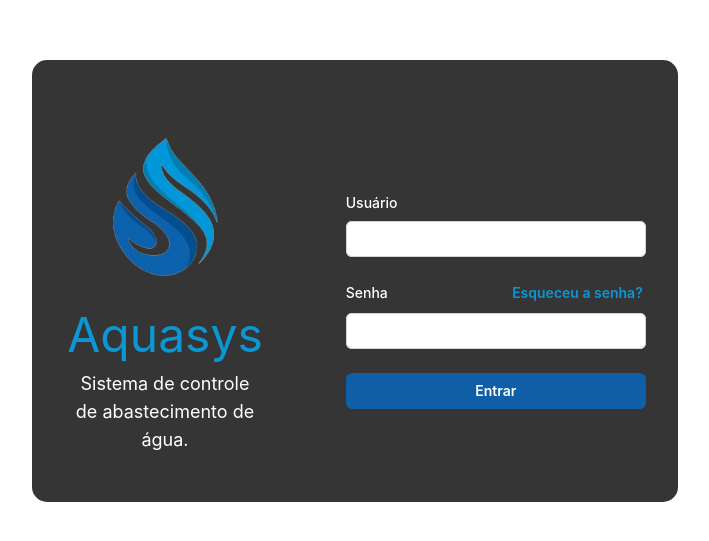
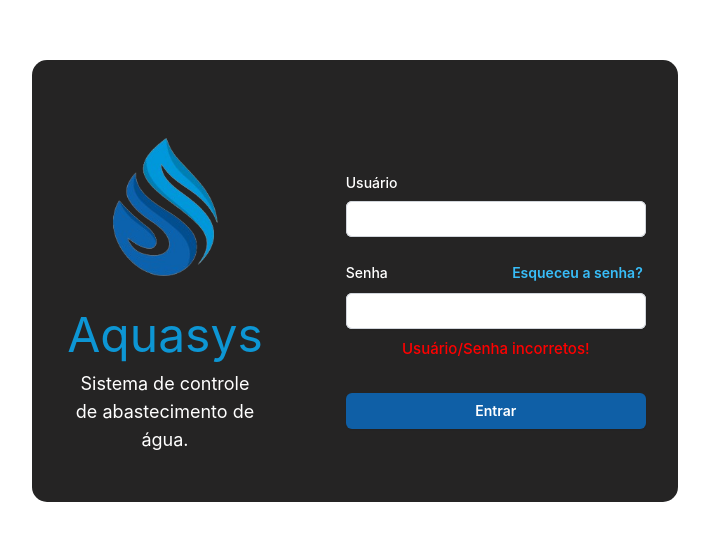
Before and after one commit to denilsonc/Projeto_TCC, a Vue app: page / in a window 1280 px wide. Shown: the part 119-660 px from the top of the page, without its empty margins (285-994 px from the left). Built offline with nearby package versions, Linux system fonts and the light colour scheme.

Commit message:
Página Login Front-end completo

```diff
--- a/src/assets/base.css
+++ b/src/assets/base.css
@@ -19,6 +19,7 @@
   --vt-c-divider-light-2: rgba(60, 60, 60, 0.12);
   --vt-c-divider-dark-1: rgba(84, 84, 84, 0.65);
   --vt-c-divider-dark-2: rgba(84, 84, 84, 0.48);
+  --vt-c-divider-dark-3: rgb(37, 36, 36);
 
   --vt-c-text-light-1: var(--vt-c-indigo);
   --vt-c-text-light-2: rgba(60, 60, 60, 0.66);
@@ -30,6 +31,8 @@
   --color-tertiary: #0D96D4;
   --color-quaternary: #04B2D9;
   --color-quinary: #000;
+  --color-alert-red-black: rgb(255, 0, 0);
+  --color-alert-red-light: red;
 
 }
 
@@ -38,13 +41,14 @@
   --color-background: var(--vt-c-white);
   --color-background-soft: var(--vt-c-white-soft);
   --color-background-mute: var(--vt-c-white-mute);
-  --color-block-background: var(--vt-c-black-block);
+  --color-block-background: var(--vt-c-divider-dark-3);
   --color-block-text: var(--vt-c-text-dark-1);
   --color-border: var(--vt-c-divider-light-2);
   --color-border-hover: var(--vt-c-divider-light-1);
   --color-link-color: var(--color-tertiary);
   --color-heading: var(--vt-c-text-light-1);
   --color-text: var(--vt-c-text-light-1);
+  --color-text-alert-block: var(--color-alert-red-black);
 
   --section-gap: 160px;
 }
@@ -59,6 +63,7 @@
     --color-border: var(--vt-c-divider-dark-2);
     --color-border-hover: var(--vt-c-divider-dark-1);
     --color-link-color: var(--color-primary);
+    --color-text-alert-block: var(--color-alert-red-light);
 
     --color-heading: var(--vt-c-text-dark-1);
     --color-text: var(--vt-c-text-dark-2);
--- a/src/assets/main.css
+++ b/src/assets/main.css
@@ -38,6 +38,9 @@
 }
 .text-center {
   text-align: center;
+}
+.text-alert{
+  color: var(--color-text-alert-block);
 }
 
 input {
--- a/src/views/SingIn.vue
+++ b/src/views/SingIn.vue
@@ -1,7 +1,9 @@
 <script setup lang="ts">
 import { RouterLink, RouterView } from 'vue-router';
+import { checkEmail, checkPassword } from '@/utils/LoginFunctions';
 defineProps<{
 }>()
+let login = checkEmail('email') && checkPassword('email')
 </script>
 
 <template>
@@ -18,30 +20,31 @@ defineProps<{
       </header>
       <div class="mt-10 sm:mx-auto sm:w-full sm:max-w-sm">
         <form class="space-y-6" action="#" method="POST">
-          <div>
+          <div> <!--Usuário-->
             <label for="email" class="block text-sm font-medium">Usuário</label>
             <div class="mt-2">
               <input id="email" name="email" type="email" autocomplete="email" required
                 class="block w-full rounded-md border-0 py-1.5 text-gray-900 shadow-sm ring-1 ring-inset ring-gray-300 placeholder:text-gray-400 focus:ring-2 focus:ring-inset focus:ring-indigo-600 sm:text-sm/6" />
             </div>
           </div>
-
-          <div>
+          <div> <!--Senha-->
             <div class="flex items-center justify-between">
               <label for="password" class="block text-sm/6 font-medium">Senha</label>
               <div class="text-sm">
-                <a href="#" class="font-semibold blue">Esqueceu a senha?</a>
+                <a href="#" class="font-semibold text-sky-400 hover:text-sky-300 dark:text-sky-700 dark:hover:text-sky-600">Esqueceu a senha?</a>
               </div>
             </div>
             <div class="mt-2">
               <input id="password" name="password" type="password" autocomplete="current-password" required
                 class="block w-full rounded-md border-0 py-1.5 text-gray-900 shadow-sm ring-1 ring-inset ring-gray-300 placeholder:text-gray-400 focus:ring-2 focus:ring-inset focus:ring-indigo-600 sm:text-sm/6" />
             </div>
+            <div>
+              <p v-if="!login" class="text-center font-medium py-2 text-alert">Usuário/Senha incorretos!</p>
+            </div>
           </div>
-
-          <div>
+          <div> <!--Botão de enviar-->
             <button type="submit"
-              class="flex w-full justify-center rounded-md bg-color-primary px-3 py-1.5 text-sm/6 font-semibold text-white shadow-sm hover:bg-indigo-500 focus-visible:outline focus-visible:outline-2 focus-visible:outline-offset-2 focus-visible:outline-indigo-600">Entrar</button>
+              class="flex w-full justify-center rounded-md bg-color-primary px-3 py-1.5 text-sm/6 font-semibold text-white shadow-sm hover:bg-sky-600 focus-visible:outline focus-visible:outline-2 focus-visible:outline-offset-2 focus-visible:outline-indigo-600">Entrar</button>
           </div>
         </form>
       </div>
```
